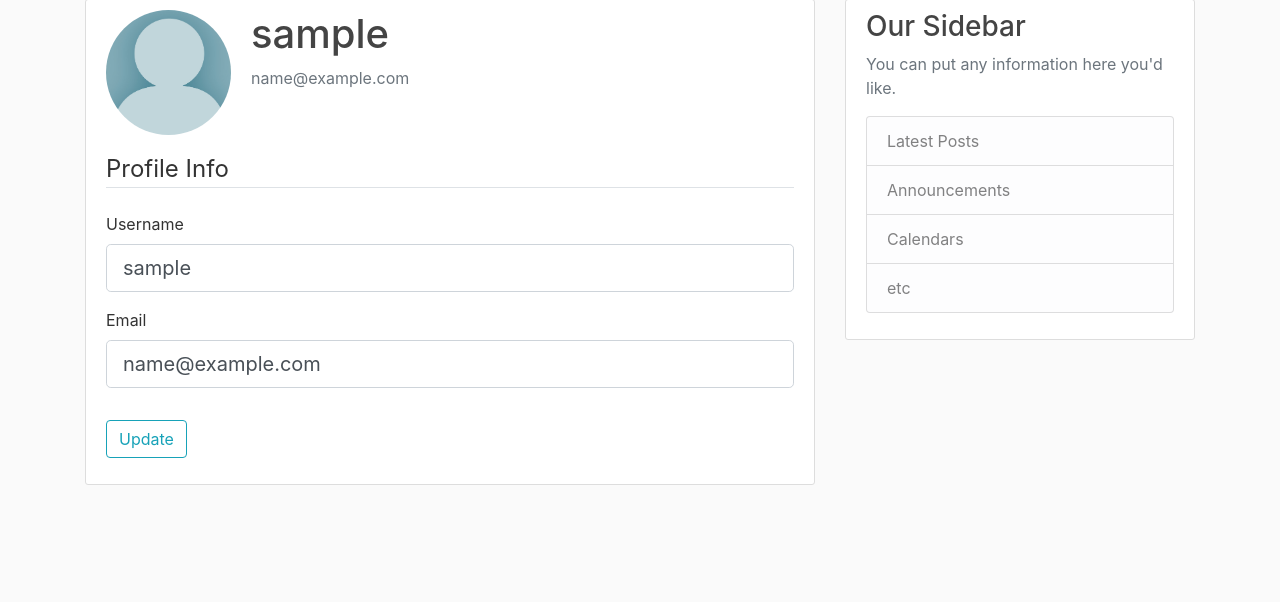
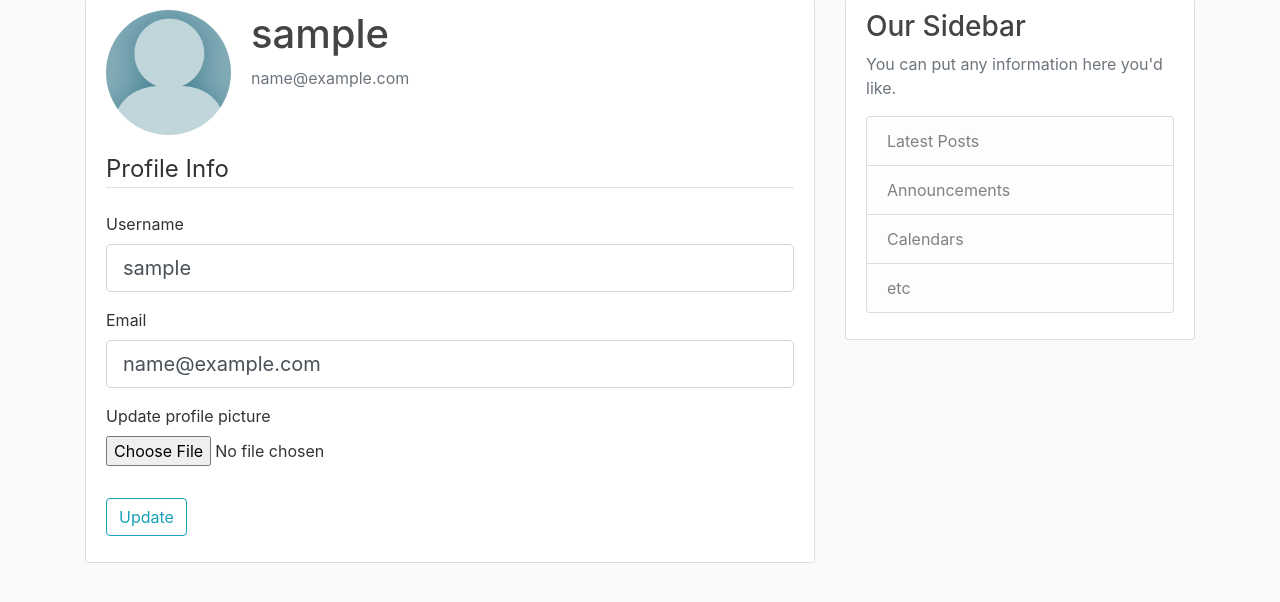
Before and after one commit to JulianHysi/personal-blog, a Flask app: page /account in a window 1280 px wide. Shown: the part 81-683 px from the top of the page. Run offline with Flask 2, Linux system fonts and the light colour scheme; the visitor is signed in with stand-in values (Sample User, id 1); data comes from the database, SQL or seed files in the repository; both versions use the stored data as it was after the commit; some libraries are stand-ins or nearby versions.

Commit message:
Added update profile picture functionality

```diff
--- a/personal_blog/forms.py
+++ b/personal_blog/forms.py
@@ -1,4 +1,5 @@
 from flask_wtf import FlaskForm
+from flask_wtf.file import FileField, FileAllowed
 from flask_login import current_user
 from wtforms import StringField, PasswordField, SubmitField, BooleanField
 from wtforms.validators import DataRequired, Length, Email, EqualTo, ValidationError
@@ -32,6 +33,7 @@ class LoginForm(FlaskForm):
 class UpdateAccountForm(FlaskForm):
     username = StringField('Username', validators=[DataRequired(), Length(min=5, max=20)])
     email = StringField('Email', validators=[DataRequired(), Email()])
+    profile_pic = FileField('Update profile picture', validators=[FileAllowed(['jpeg', 'jpg', 'png'])])
     submit = SubmitField('Update')
 
     def validate_username(self, username):
--- a/personal_blog/routes.py
+++ b/personal_blog/routes.py
@@ -1,3 +1,6 @@
+import os
+import secrets
+from PIL import Image
 from flask import render_template, url_for, flash, redirect, request
 from personal_blog import app, db, bcrypt
 from personal_blog.models import User, Post #import statement moved down here, to avoid circular importing issue
@@ -65,11 +68,27 @@ def logout():
     logout_user()
     return redirect(url_for('home'))
 
+def save_profile_picture(profile_pic):
+    random_hex = secrets.token_hex(8)
+    _, f_ext = os.path.splitext(profile_pic.filename)
+    filename = random_hex + f_ext #the name with which the file picture will be saved
+    filepath = os.path.join(app.root_path, 'static/profile_pics', filename)
+
+    file_dimensions = (125, 125) #force these dimensions into the save filed
+    image = Image.open(profile_pic)
+    image.thumbnail(file_dimensions)
+
+    image.save(filepath)
+    return filename
+
 @app.route("/account", methods=['GET', 'POST'])
 @login_required
 def account():
     form = UpdateAccountForm()
     if form.validate_on_submit():
+        if form.profile_pic.data:
+            profile_pic_file = save_profile_picture(form.profile_pic.data)
+            current_user.profile_pic = profile_pic_file
         current_user.username = form.username.data
         current_user.email = form.email.data
         db.session.commit()
--- a/personal_blog/templates/account.html
+++ b/personal_blog/templates/account.html
@@ -10,10 +10,12 @@
             </div>
         </div>
 
-        <form method="POST" action="">
+        <form method="POST" action="" enctype="multipart/form-data">
             {{ form.hidden_tag() }} <!-- CSRF token-->
+
             <fieldset class="form-group">
                 <legend class="border-bottom mb-4">Profile Info</legend>
+
                 <div class="form-group">
                     {{ form.username.label(class="form-control-label") }}
 
@@ -28,6 +30,7 @@
                         {{ form.username(class="form-control form-control-lg") }}
                     {% endif %}
                 </div>
+
                 <div class="form-group">
                     {{ form.email.label(class="form-control-label") }}
 
@@ -42,7 +45,19 @@
                         {{ form.email(class="form-control form-control-lg") }}
                     {% endif %}
                 </div>
+
+                <div class="form-group">
+                    {{ form.profile_pic.label() }}
+                    {{ form.profile_pic(class="form-control-file") }}
+                    {% if form.profile_pic.errors %}
+                        {% for error in form.profile_pic.errors %}
+                            <span class="text-danger">{{ error }}</span></br>
+                        {% endfor %}
+                    {% endif %}
+                </div>
+
             </fieldset>
+
             <div class="form-group">
                 {{ form.submit(class="btn btn-outline-info") }}
             </div>
```
Also changed, not shown: personal_blog/blog.db, personal_blog/static/profile_pics/586f32e5edf6b485.jpg (added), personal_blog/static/profile_pics/66bad9f084be5f55.jpg (added), personal_blog/static/profile_pics/caf33d7fa2f4fd78.jpg (added).
